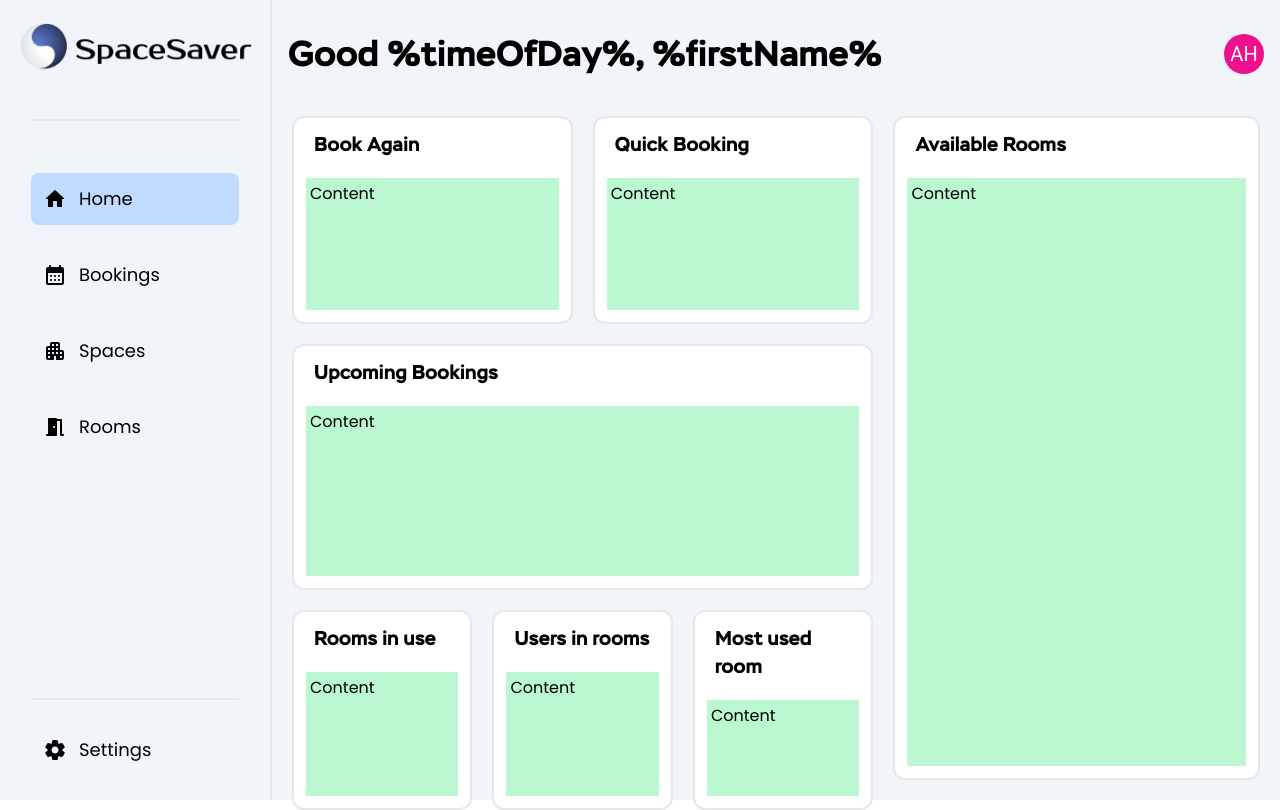
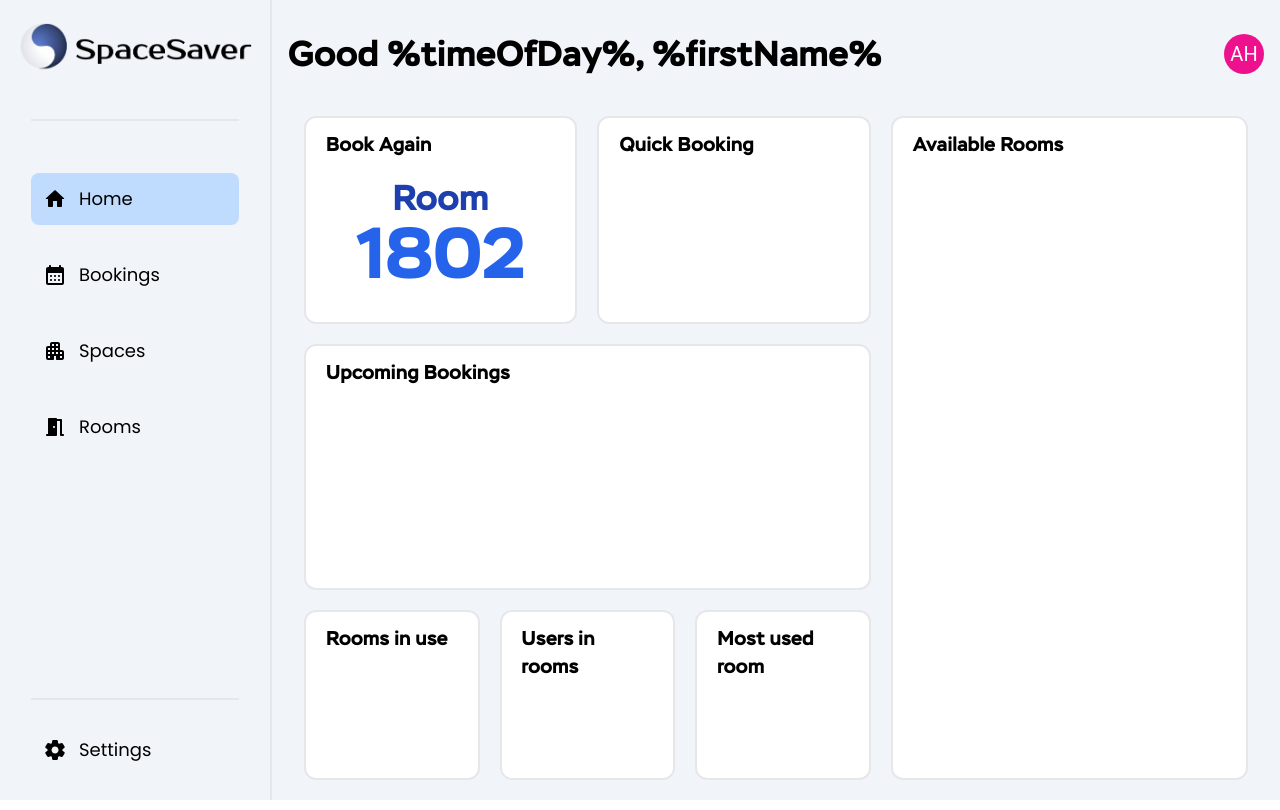
Before and after one commit to Space-Saver-Bookings/space-saver-client, a React (Vite) app: page /home in a window 1280 px wide. Built offline with nearby package versions, Linux system fonts and the light colour scheme.

Commit message:
feat: added book component & fix grid sizing

```diff
--- a/src/components/dashboard/DashItem.jsx
+++ b/src/components/dashboard/DashItem.jsx
@@ -1,6 +1,6 @@
 import PropTypes from 'prop-types';
 
-function DashItem({heading, styling}) {
+function DashItem({heading, styling, content}) {
   const base = 'flex flex-col p-3 gap-5 rounded-xl border-2 bg-white';
 
   // const styles = {
@@ -13,9 +13,8 @@ function DashItem({heading, styling}) {
   return (
     <section className={base + ` ${styling}`}>
       <h3 className="px-2 font-coplette text-xl">{heading}</h3>
-      <section className="h-full overflow-y-auto bg-green-200 p-1">
-        {/* {content} */}
-        <h4>Content</h4>
+      <section className="h-full overflow-y-auto">
+        {content}
       </section>
     </section>
   );
@@ -25,6 +24,7 @@ DashItem.propTypes = {
   type: PropTypes.string,
   heading: PropTypes.oneOfType([PropTypes.string, PropTypes.element]),
   styling: PropTypes.string,
+  content: PropTypes.element,
 };
 
 export default DashItem;
--- /dev/null
+++ b/src/features/dashboard/Book.jsx
@@ -0,0 +1,24 @@
+import PropTypes from 'prop-types';
+
+function Book({roomNumber, date, time, isBookFor}) {
+  return (
+    <section className="flex h-[10rem] flex-col items-center">
+      <h4 className="font-coplette text-4xl text-blue-800">Room</h4>
+      <p className="font-coplette text-7xl text-blue-600">{roomNumber}</p>
+      <p className='mt-[1rem] text-slate-400'>Last booked on</p>
+      <div>
+        <p>{date}</p>
+        {isBookFor && <p>{time}</p>}
+      </div>
+    </section>
+  );
+}
+
+Book.propTypes = {
+  roomNumber: PropTypes.string,
+  date: PropTypes.string,
+  time: PropTypes.string,
+  isBookFor: PropTypes.bool,
+};
+
+export default Book;
--- a/src/layout/Main.jsx
+++ b/src/layout/Main.jsx
@@ -2,7 +2,7 @@ import PropTypes from 'prop-types';
 
 function Main({children}) {
   return (
-    <main className=" col-span-full col-start-2 row-span-full row-start-2 p-5 mt-[-0.8rem]">
+    <main className=" col-span-full col-start-2 row-span-full row-start-2 p-5 px-8 mt-[-0.8rem] max-w-7xl max-h-[58rem]">
       {children}
     </main>
   );
--- a/src/pages/Home.jsx
+++ b/src/pages/Home.jsx
@@ -1,4 +1,5 @@
 import DashItem from '../components/dashboard/DashItem';
+import Book from '../features/dashboard/Book';
 
 function Home() {
   return (
@@ -6,6 +7,7 @@ function Home() {
       <DashItem
         heading="Book Again"
         styling="col-start-1 col-end-8 row-start-1 row-end-[7]"
+        content={<Book roomNumber='1802' date='21/11/23'/>}
       />
 
       <DashItem
@@ -23,10 +25,10 @@ function Home() {
         styling="col-start-1 col-end-[15] row-start-7 row-end-[14]"
       />
 
-      <section className="col-start-1 col-end-[15] row-span-5 grid grid-cols-3 items-center gap-5">
-        <DashItem heading="Rooms in use" styling="h-[12.5rem]" />
-        <DashItem heading="Users in rooms" styling="h-[12.5rem]" />
-        <DashItem heading="Most used room" styling="h-[12.5rem]" />
+      <section className="col-start-1 col-end-[15] row-span-5 grid grid-cols-3 gap-5">
+        <DashItem heading="Rooms in use" styling="" />
+        <DashItem heading="Users in rooms" styling="" />
+        <DashItem heading="Most used room" styling="" />
       </section>
     </section>
   );
```
